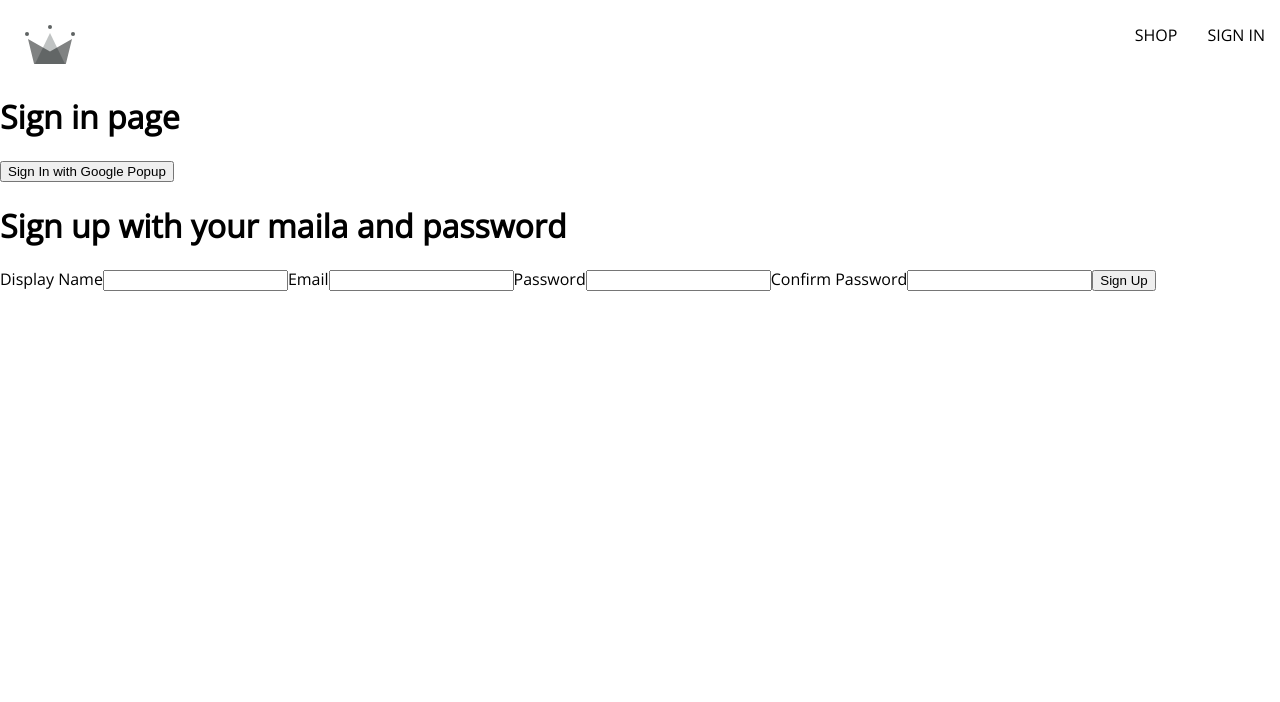
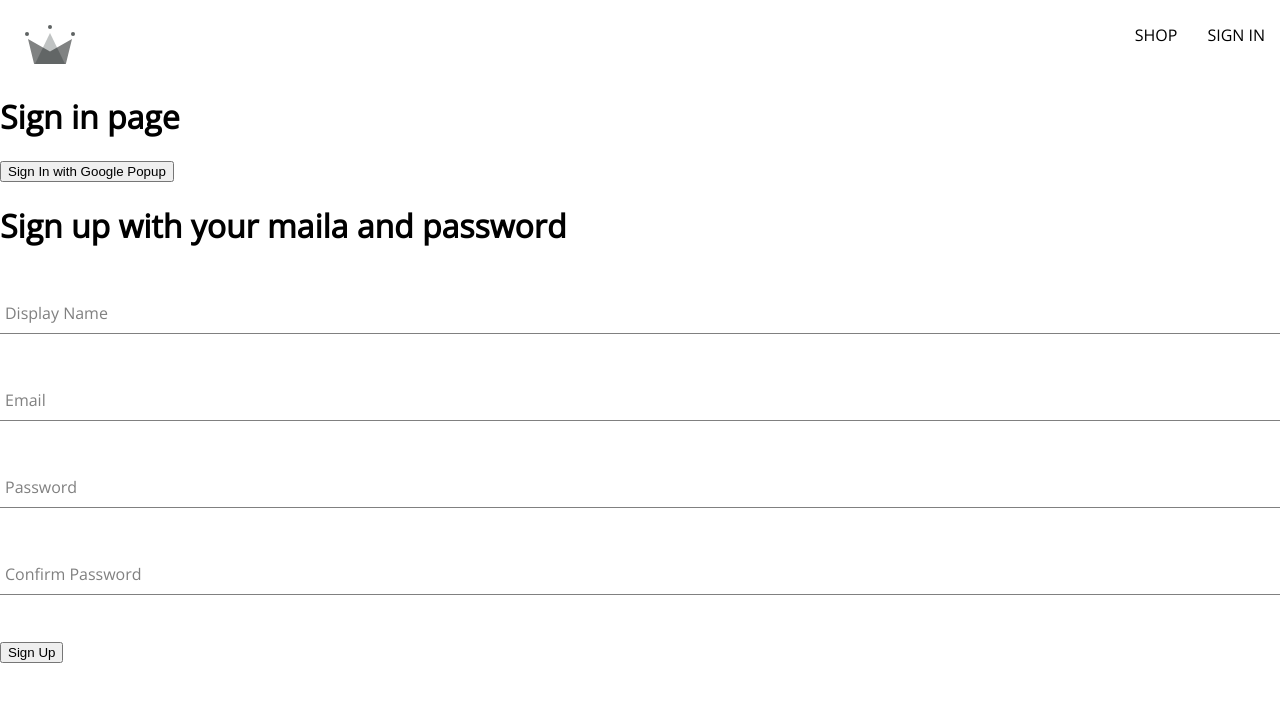
Before and after one commit to ColonelBucket8/crown-clothing-v2, a React (Create React App) app: page /sign-in in a window 1280 px wide. Shown: the top 702 px of the page. Built offline with nearby package versions, Linux system fonts and the light colour scheme.

Commit message:
added form input components and styles

```diff
--- /dev/null
+++ b/src/components/form-input/form-input.component.jsx
@@ -0,0 +1,20 @@
+import "./form-input.style.scss";
+
+const FormInput = ({ label, ...otherProps }) => {
+  return (
+    <div className="group">
+      <input className="form-input" {...otherProps} />
+      {label && (
+        <label
+          className={`${
+            otherProps.value && otherProps.value.length ? "shrink" : ""
+          } form-input-label`}
+        >
+          {label}
+        </label>
+      )}
+    </div>
+  );
+};
+
+export default FormInput;
--- /dev/null
+++ b/src/components/form-input/form-input.style.scss
@@ -0,0 +1,54 @@
+$sub-color: grey;
+$main-color: black;
+
+@mixin shrinkLabel {
+  top: -14px;
+  font-size: 12px;
+  color: $main-color;
+}
+
+.group {
+  position: relative;
+  margin: 45px 0;
+
+  .form-input {
+    background: none;
+    background-color: white;
+    color: $sub-color;
+    font-size: 18px;
+    padding: 10px 10px 10px 5px;
+    display: block;
+    width: 100%;
+    border: none;
+    border-radius: 0;
+    border-bottom: 1px solid $sub-color;
+    margin: 25px 0;
+
+    &:focus {
+      outline: none;
+    }
+
+    &:focus ~ .form-input-label {
+      @include shrinkLabel();
+    }
+  }
+
+  input[type='password'] {
+    letter-spacing: 0.3em;
+  }
+
+  .form-input-label {
+    color: $sub-color;
+    font-size: 16px;
+    font-weight: normal;
+    position: absolute;
+    pointer-events: none;
+    left: 5px;
+    top: 10px;
+    transition: 300ms ease all;
+
+    &.shrink {
+      @include shrinkLabel();
+    }
+  }
+}
--- a/src/components/sign-up-form/sign-up-form.component.jsx
+++ b/src/components/sign-up-form/sign-up-form.component.jsx
@@ -4,6 +4,7 @@
   createAuthUserWithEmailAndPassword,
   createUserDocumentFromAuth,
 } from "../../utils/firebase/firebase.utils";
+import FormInput from "../form-input/form-input.component";
 
 const defaultFormFields = {
   displayName: "",
@@ -49,32 +50,30 @@
 
   const resetFormFields = () => {
     setFormFields(defaultFormFields);
-  }
+  };
 
   return (
     <div>
       <h1>Sign up with your maila and password</h1>
       <form onSubmit={(evt) => handleSubmit(evt)}>
-        <label>Display Name</label>
-        <input
+        <FormInput
+          label="Display Name"
           type="text"
           required
           onChange={handleChange}
           name="displayName"
           value={displayName}
         />
-
-        <label>Email</label>
-        <input
+        <FormInput
+          label="Email"
           type="email"
           required
           onChange={handleChange}
           name="email"
           value={email}
         />
-
-        <label>Password</label>
-        <input
+        <FormInput
+          label="Password"
           type="password"
           required
           onChange={handleChange}
@@ -82,9 +81,8 @@
           value={password}
           minLength={6}
         />
-
-        <label>Confirm Password</label>
-        <input
+        <FormInput
+          label="Confirm Password"
           type="password"
           required
           onChange={handleChange}
--- a/src/routes/sign-in/sign-in.component.jsx
+++ b/src/routes/sign-in/sign-in.component.jsx
@@ -1,5 +1,4 @@
 import { useEffect } from "react";
-import { getRedirectResult } from "firebase/auth";
 import {
   signInWithGooglePopup,
   createUserDocumentFromAuth,
```
